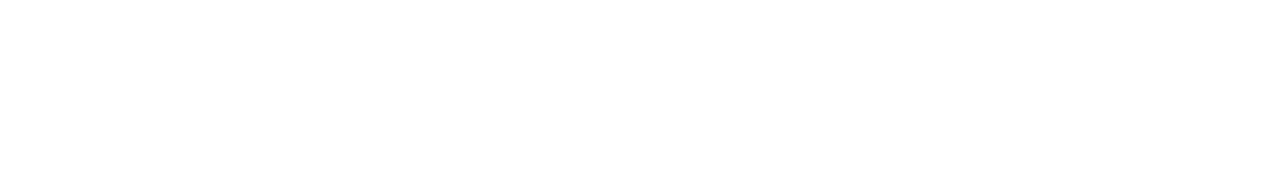
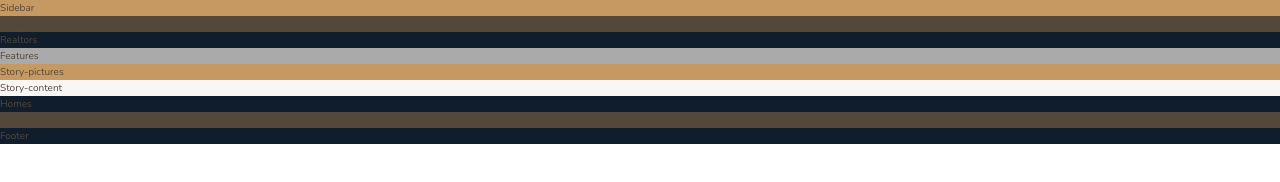
Before and after one commit to ruslantuchkov/Nexter-grid-project, a website: page index.html in a window 1280 px wide. Drawn offline with nearby package versions, Linux system fonts and the light colour scheme; files that its build step writes are made by us from their sources.

Commit message:
base styling

```diff
--- a/index.html
+++ b/index.html
@@ -1,5 +1,6 @@
 <!DOCTYPE html>
 <html lang="en">
+
 <head>
     <meta charset="UTF-8">
     <meta name="viewport" content="width=device-width, initial-scale=1.0">
@@ -11,7 +12,17 @@
 
     <title>nexter &mdash; your home, your freedom</title>
 </head>
+
 <body class="container">
+    <div class="sidebar">Sidebar</div>
+    <header class="header">Header</header>
+    <div class="realtors">Realtors</div>
+    <section class="features">Features</section>
+    <div class="story__pictures">Story-pictures</div>
+    <div class="story__content">Story-content</div>
+    <section class="homes">Homes</section>
+    <section class="gallery">Gallery</section>
+    <footer class="footer">Footer</footer>
+</body>
 
-    </body>
 </html>
--- a/package.json
+++ b/package.json
@@ -5,9 +5,8 @@
   "main": "index.js",
   "scripts": {
     "watch:sass": "node-sass sass/main.scss css/style.css -w",
-    "devserver": "live-server",
+    "devserver": "live-server --browser=firefox",
     "start": "npm-run-all --parallel devserver watch:sass",
-
     "compile:sass": "node-sass sass/main.scss css/style.comp.css",
     "prefix:css": "postcss --use autoprefixer -b 'last 10 versions' css/style.comp.css -o css/style.prefix.css",
     "compress:css": "node-sass css/style.prefix.css css/style.css --output-style compressed",
--- a/sass/_base.scss
+++ b/sass/_base.scss
@@ -1,15 +1,35 @@
 // COLOR VARIABLES
 $color-primary: #c69963;
-$color-primary-dark: #B28451;
+$color-primary-dark: #b28451;
 
 $color-secondary: #101d2c;
 
 $color-grey-light-1: #f9f7f6;
 $color-grey-light-2: #aaa;
 
-$color-grey-dark-1: #54483A;
-$color-grey-dark-2: #6D5D4B;
+$color-grey-dark-1: #54483a;
+$color-grey-dark-2: #6d5d4b;
 
 // FONT VARIABLES
 $font-primary: 'Nunito', sans-serif;
 $font-display: 'Josefin Sans', sans-serif;
+
+*,
+*::before,
+*::after {
+  margin: 0;
+  padding: 0;
+  box-sizing: inherit;
+}
+
+html {
+  box-sizing: border-box;
+  font-size: 62.5%;
+}
+
+body {
+  font-family: $font-primary;
+  color: $color-grey-dark-1;
+  font-weight: 300;
+  line-height: 1.6;
+}
--- a/sass/_features.scss
+++ b/sass/_features.scss
@@ -0,0 +1,3 @@
+.features {
+  background-color: $color-grey-light-2;
+}
--- a/sass/_footer.scss
+++ b/sass/_footer.scss
@@ -0,0 +1,3 @@
+.footer {
+  background-color: $color-secondary;
+}
--- a/sass/_gallery.scss
+++ b/sass/_gallery.scss
@@ -0,0 +1,3 @@
+.gallery {
+  background-color: $color-grey-dark-1;
+}
--- a/sass/_header.scss
+++ b/sass/_header.scss
@@ -0,0 +1,3 @@
+.header {
+  background-color: $color-grey-dark-1;
+}
--- a/sass/_homes.scss
+++ b/sass/_homes.scss
@@ -0,0 +1,3 @@
+.homes {
+  background-color: $color-secondary;
+}
--- a/sass/_realtors.scss
+++ b/sass/_realtors.scss
@@ -0,0 +1,3 @@
+.realtors {
+  background-color: $color-secondary;
+}
--- a/sass/_sidebar.scss
+++ b/sass/_sidebar.scss
@@ -0,0 +1,3 @@
+.sidebar {
+  background-color: $color-primary;
+}
--- a/sass/_story.scss
+++ b/sass/_story.scss
@@ -0,0 +1,9 @@
+.story {
+  &__pictures {
+    background-color: $color-primary;
+  }
+
+  &__content {
+    background-color: $color-grey-light-1;
+  }
+}
```
Also changed, not shown: css/style.css (added), 1 other file. Lines whose indentation alone changed are shown as unchanged.
